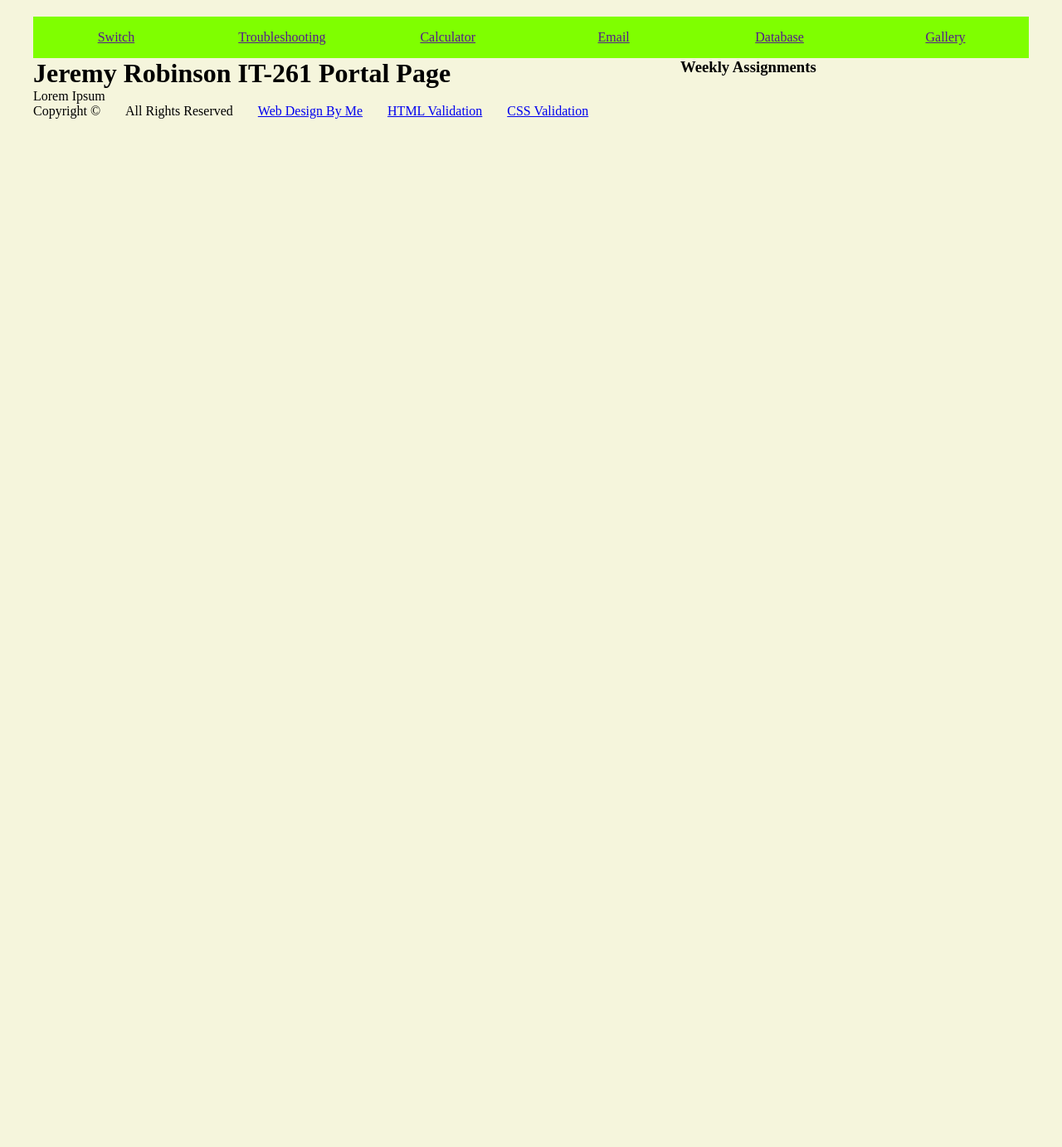
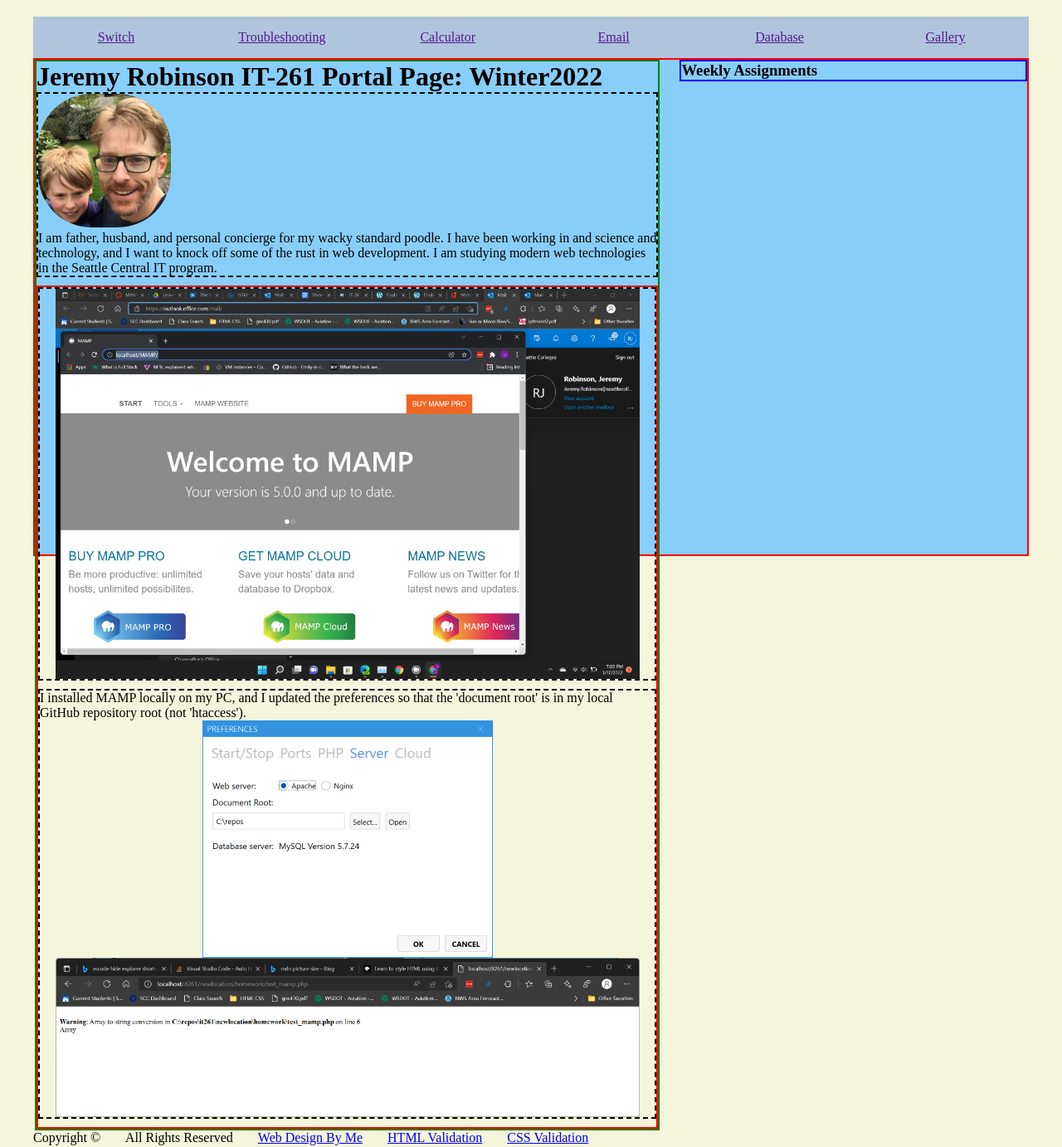
Before and after one commit to BeartoothHiker/it261, a PHP site: page / in a window 1280 px wide. Shown: the whole page at 83% size. Before the commit the page ends 143 px from the top, so only its background shows below. Run offline with PHP 8.4, Linux system fonts and the light colour scheme.

Commit message:
Portal work

```diff
--- a/newlocation/css/styles.css
+++ b/newlocation/css/styles.css
@@ -19,16 +19,15 @@
   max-width: 1200px;
 }
 
-#xx-content-wrapper {
-  max-width: 800px;
-  background-color:darkgoldenrod;
-  border-color: red;
-  min-height: 100px;
+#content-wrapper {
+  background-color:lightskyblue;
+  border: 2px red solid;
+  height: 600px;
 }
 
 nav {
   height: 50px;
-  background: chartreuse;
+  background: lightsteelblue;
   line-height: 50px;
 }
 
@@ -42,11 +41,13 @@
 main {
   width: 63%;
   float: left;
+  border: 2px green solid;
 }
 
 aside {
   width: 35%;
   float: right;
+  border: 2px blue solid;
 }
 
 footer {
@@ -58,3 +59,24 @@
   margin-right: 30px;
   list-style-type: none;
 }
+
+main div {
+  margin-bottom: 10px;
+  border: 2px black dashed;
+}
+
+#mamp-install {
+  border: 2px red solid;
+}
+
+.mamp-image {
+  display: block;
+  max-width: 95%;
+  margin-left: auto;
+  margin-right: auto;
+}
+
+#profile-img {
+  border-radius: 40%;
+  width: 160px;
+}
--- a/newlocation/index.html
+++ b/newlocation/index.html
@@ -22,17 +22,33 @@
 
   <div id="content-wrapper">
     <main>
-      <h1>Jeremy Robinson IT-261 Portal Page</h1>
-      <!-- In the main container, after a paragraph about yourselves you will display your Mamp screehsots -->
-      <p>
-        Lorem Ipsum
-      </p>
+      <h1>Jeremy Robinson IT-261 Portal Page: Winter2022</h1>
+      <!-- In the main contdirainer, after a paragraph about yourselves you will display your Mamp screehsots -->
+      <div>
+        <img id="profile-img" src="images/jeremy-and-o.jpg" alt="profile picture">
+        <p>
+          I am father, husband, and personal concierge for my wacky standard poodle. I have been working in and science and technology, and I want to knock off some of the rust in web development. I am studying modern web technologies in the Seattle Central IT program.
+        </p>
+      </div>
+      <h2></h2>
+      <article ID="mamp-install">
+        <div>
+          <img class="mamp-image" alt="MAMP install" src="images/mamp-install.png">
+        </div>
+        <div>
+          <p>
+            I installed MAMP locally on my PC, and I updated the preferences so that the 'document root' is in my local GitHub repository root (not 'htaccess').
+          </p>
+          <img class="mamp-image" alt="MAMP directory"src="images/mamp-directory-250.png">
+          <img class="mamp-image"alt="PHP error" src="images/php-error.png">
+        </div>
+      </article> <!-- end mamp-install -->
     </main>
 
     <aside>
       <h3>Weekly Assignments</h3>
     </aside>
-  </div>
+  </div> <!-- end content-wrapper -->
 
   <div id="footer-clear"></div>
   <footer>
@@ -49,7 +65,7 @@
 
   <script>
     document.getElementById("html-validator").setAttribute("href", "https://validator.w3.org/nu/?doc=" + location.href);
-    document.getElementById("cs-validator").setAttribute("href", "https://jigsaw.w3.org/css-validator/validator?uri=" + location.href);
+    document.getElementById("css-validator").setAttribute("href", "https://jigsaw.w3.org/css-validator/validator?uri=" + location.href);
   </script></div> <!-- end wrapper -->
 </body>
 </html>
```
Also changed, not shown: newlocation/images/PHP-Error.png, newlocation/images/jeremy-and-o.jpg (added), newlocation/images/mamp-directory-250.png (added), newlocation/images/mamp-install.png (renamed from newlocation/images/MampInstall.png).
